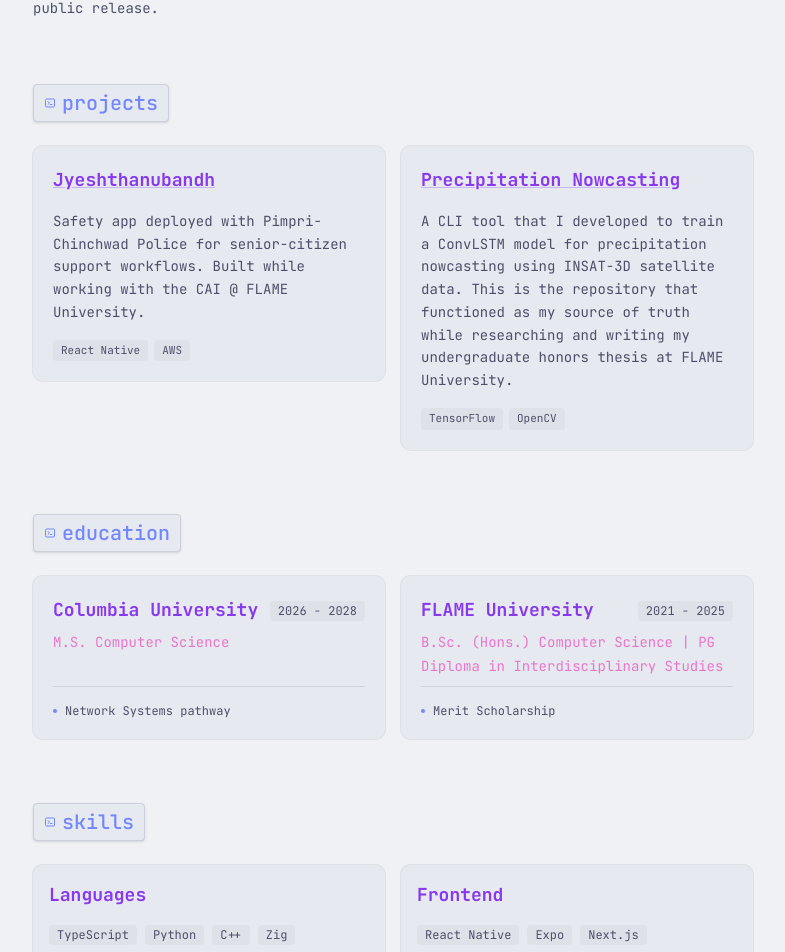
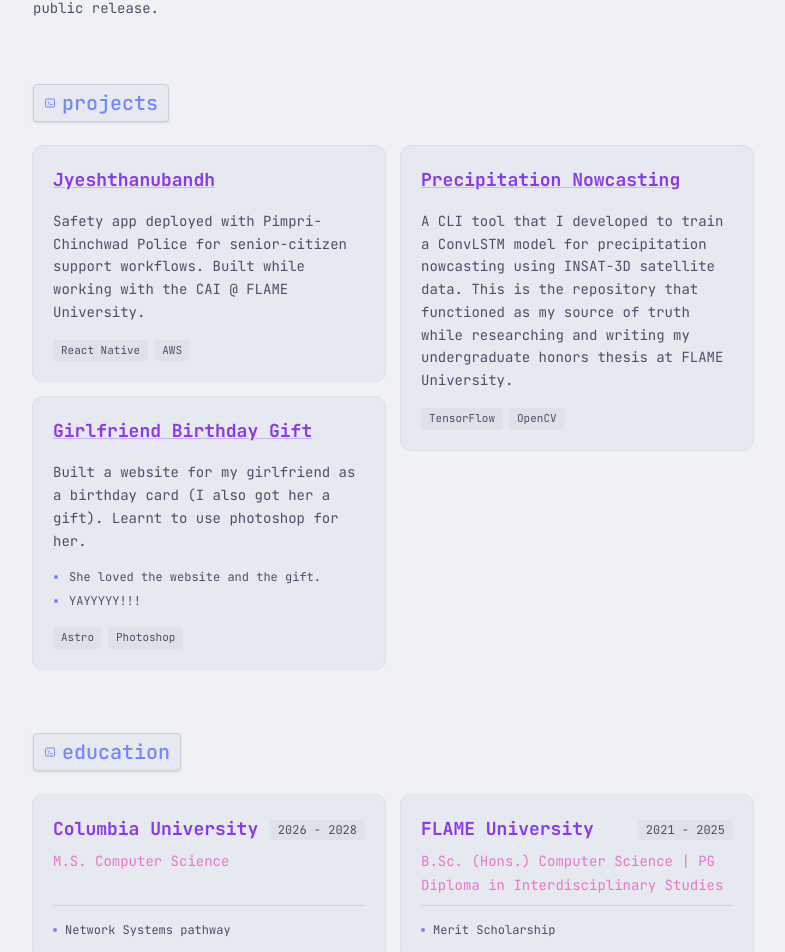
Before and after one commit to jeetsh4h/jeetsh4h-dev, a Next.js app: page / in a window 1280 px wide. Shown: the part 2092-3044 px from the top of the page, without its empty margins (247-1032 px from the left). Built offline with nearby package versions, Linux system fonts and the light colour scheme.

Commit message:
feat(content): update projects and skills

```diff
--- a/components/projects.tsx
+++ b/components/projects.tsx
@@ -1,6 +1,6 @@
 import { Badge } from "./ui/badge";
 import { Card, CardHeader } from "./ui/card";
-import { SectionGrid, SectionHeading } from "./ui/section";
+import { SectionHeading } from "./ui/section";
 import Link from "next/link";
 import { buildProjectsSection } from "@/lib/site-content";
 import type { ProjectEntryModel } from "@/lib/site-content";
@@ -32,6 +32,13 @@
       <p className="text-sm text-foreground leading-relaxed">
         {project.description}
       </p>
+      {project.highlights && project.highlights.length > 0 && (
+        <ul className="list-disc list-outside marker:text-accent ml-4 space-y-1 text-xs text-foreground leading-relaxed">
+          {project.highlights.map((highlight) => (
+            <li key={`${project.title}-${highlight}`}>{highlight}</li>
+          ))}
+        </ul>
+      )}
       {project.stack && project.stack.length > 0 && (
         <div className="flex flex-wrap gap-1.5">
           {project.stack.map((item) => (
@@ -44,13 +51,6 @@
           ))}
         </div>
       )}
-      {project.highlights && project.highlights.length > 0 && (
-        <ul className="list-disc list-outside marker:text-accent ml-4 space-y-1 text-xs text-foreground leading-relaxed">
-          {project.highlights.map((highlight) => (
-            <li key={`${project.title}-${highlight}`}>{highlight}</li>
-          ))}
-        </ul>
-      )}
       {project.confidentialityNote && (
         <p className="text-xs text-muted-foreground leading-relaxed">
           {project.confidentialityNote}
@@ -60,8 +60,38 @@
   );
 }
 
+function ProjectCardItem({
+  project,
+  order,
+}: {
+  project: ProjectEntryModel;
+  order: number;
+}) {
+  const card = <ProjectCard project={project} />;
+  const itemProps = {
+    className: "block",
+    style: { order },
+  };
+
+  return project.link ?
+      <Link
+        href={project.link}
+        target="_blank"
+        rel="noreferrer"
+        {...itemProps}
+      >
+        {card}
+      </Link>
+    : <div {...itemProps}>{card}</div>;
+}
+
 export default function Projects() {
   const projects = buildProjectsSection();
+  const projectColumns = [0, 1].map((columnIndex) =>
+    projects.entries
+      .map((project, index) => ({ project, index }))
+      .filter(({ index }) => index % 2 === columnIndex),
+  );
 
   return (
     <>
@@ -70,23 +100,22 @@
         command="projects"
       />
 
-      <SectionGrid>
-        {projects.entries.map((project) =>
-          project.link ?
-            <Link
-              href={project.link}
-              target="_blank"
-              rel="noreferrer"
-              key={project.title}
-            >
-              <ProjectCard project={project} />
-            </Link>
-          : <ProjectCard
-              key={project.title}
-              project={project}
-            />,
-        )}
-      </SectionGrid>
+      <div className="grid grid-cols-1 gap-4 -mt-2 md:grid-cols-2 md:items-start">
+        {projectColumns.map((column, columnIndex) => (
+          <div
+            key={columnIndex}
+            className="contents md:flex md:flex-col md:gap-4"
+          >
+            {column.map(({ project, index }) => (
+              <ProjectCardItem
+                key={project.title}
+                project={project}
+                order={index}
+              />
+            ))}
+          </div>
+        ))}
+      </div>
     </>
   );
 }
--- a/components/terminal/projects.tsx
+++ b/components/terminal/projects.tsx
@@ -26,6 +26,13 @@
         )}
       </div>
       <div className="text-xs text-foreground">{proj.description}</div>
+      {proj.highlights && proj.highlights.length > 0 && (
+        <ul className="mt-2 list-disc list-outside marker:text-accent ml-4 space-y-1 text-xs text-foreground">
+          {proj.highlights.map((highlight) => (
+            <li key={`${proj.title}-${highlight}`}>{highlight}</li>
+          ))}
+        </ul>
+      )}
       {proj.stack && proj.stack.length > 0 && (
         <div className="mt-2 flex flex-wrap gap-1.5">
           {proj.stack.map((item) => (
@@ -38,13 +45,6 @@
           ))}
         </div>
       )}
-      {proj.highlights && proj.highlights.length > 0 && (
-        <ul className="mt-2 list-disc list-outside marker:text-accent ml-4 space-y-1 text-xs text-foreground">
-          {proj.highlights.map((highlight) => (
-            <li key={`${proj.title}-${highlight}`}>{highlight}</li>
-          ))}
-        </ul>
-      )}
       {proj.confidentialityNote && (
         <div className="mt-2 text-xs text-muted-foreground">
           {proj.confidentialityNote}
@@ -54,26 +54,55 @@
   );
 }
 
+function ProjectCardItem({
+  proj,
+  order,
+}: {
+  proj: ProjectEntryModel;
+  order: number;
+}) {
+  const card = <ProjectCard proj={proj} />;
+  const itemProps = {
+    className: "block",
+    style: { order },
+  };
+
+  return proj.link ?
+      <Link
+        href={proj.link}
+        target="_blank"
+        rel="noreferrer"
+        {...itemProps}
+      >
+        {card}
+      </Link>
+    : <div {...itemProps}>{card}</div>;
+}
+
 export default function Projects() {
   const projects = buildProjectsSection();
+  const projectColumns = [0, 1].map((columnIndex) =>
+    projects.entries
+      .map((proj, index) => ({ proj, index }))
+      .filter(({ index }) => index % 2 === columnIndex),
+  );
 
   return (
-    <div className="grid grid-cols-1 md:grid-cols-2 gap-4 mt-2">
-      {projects.entries.map((proj) =>
-        proj.link ?
-          <Link
-            key={proj.title}
-            href={proj.link}
-            target="_blank"
-            rel="noreferrer"
-          >
-            <ProjectCard proj={proj} />
-          </Link>
-        : <ProjectCard
-            key={proj.title}
-            proj={proj}
-          />,
-      )}
+    <div className="grid grid-cols-1 gap-4 mt-2 md:grid-cols-2 md:items-start">
+      {projectColumns.map((column, columnIndex) => (
+        <div
+          key={columnIndex}
+          className="contents md:flex md:flex-col md:gap-4"
+        >
+          {column.map(({ proj, index }) => (
+            <ProjectCardItem
+              key={proj.title}
+              proj={proj}
+              order={index}
+            />
+          ))}
+        </div>
+      ))}
     </div>
   );
 }
--- a/lib/content/projects.ts
+++ b/lib/content/projects.ts
@@ -17,4 +17,13 @@
     linkText: "GitHub",
     stack: ["TensorFlow", "OpenCV"],
   },
+  {
+    title: "Girlfriend Birthday Gift",
+    description:
+      "Built a website for my girlfriend as a birthday card (I also got her a gift). Learnt to use photoshop for her.",
+    highlights: ["She loved the website and the gift.", "YAYYYYY!!!"],
+    link: "https://birthday.sunishqa.my",
+    linkText: "Website",
+    stack: ["Astro", "Photoshop"],
+  },
 ];
--- a/lib/content/skills.ts
+++ b/lib/content/skills.ts
@@ -2,8 +2,14 @@
 
 export const SKILLS: Skills = {
   Languages: ["TypeScript", "Python", "C++", "Zig"],
-  Frontend: ["React Native", "Expo", "Next.js", "Tailwind CSS"],
-  Backend: ["FastAPI", "Supabase/Postgres", "Convex", "Docker", "SQL"],
-  ML: ["PyTorch", "TensorFlow", "Computer Vision", "ConvLSTM", "RAG"],
-  Systems: ["Linux", "HPC environments", "Git", "Browser Engineering"],
+  Frontend: ["React", "React Native", "NextJS", "Expo"],
+  Backend: ["FastAPI", "PostgreSQL", "NoSQL"],
+  ML: ["PyTorch", "TensorFlow", "OpenCV", "RAG"],
+  Systems: [
+    "Linux",
+    "HPC environments",
+    "Git",
+    "Browser Engineering",
+    "Docker",
+  ],
 };
```
